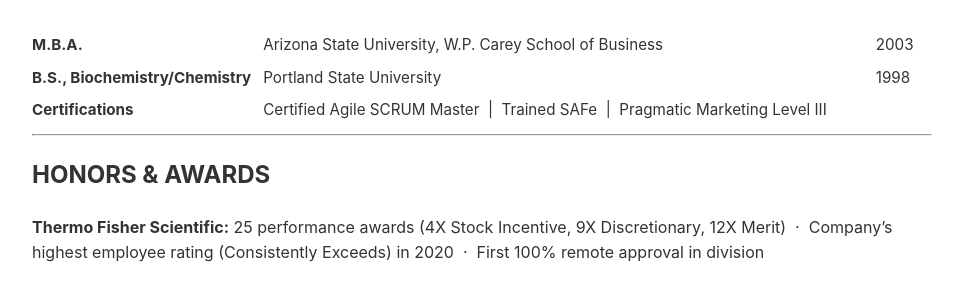
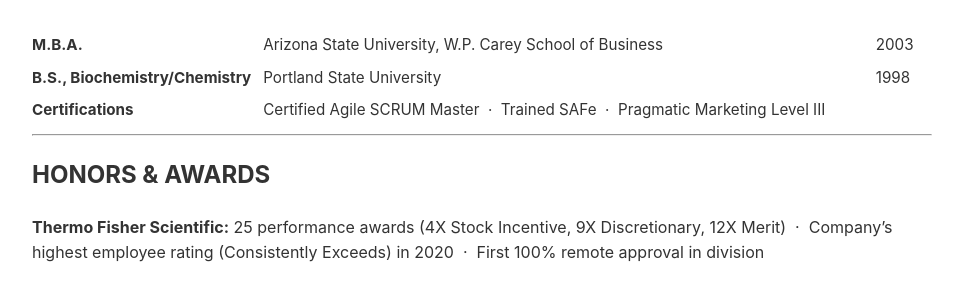
Before and after one commit to tsimech/tsimech.github.io, a Jekyll site: the page built from docs/thermofisher_ai_search.md, in a window 1280 px wide and 900 px high, scrolled down 4292 px. Shown: the part 531-816 px from the top of the window, without its empty margins (158-1121 px from the left). Built offline with Jekyll 4.4.1, drawn with Linux system fonts in a browser that asks for light colours; part of the change alters nothing that is shown.

Commit message:
Consistent separators: replace pipes with middle dots in certifications row

```diff
--- a/docs/thermofisher_ai_search.md
+++ b/docs/thermofisher_ai_search.md
@@ -203,7 +203,7 @@ AI search product leader who designed and built the on-site search experience fo
 <table style="width:100%; border-collapse: collapse; font-size: 0.95em;">
 <tr><td style="font-weight:bold; padding: 4px 12px 4px 0; width:22%; white-space:nowrap;">M.B.A.</td><td style="padding: 4px 12px 4px 0;">Arizona State University, W.P. Carey School of Business</td><td style="padding: 4px 0; white-space:nowrap;">2003</td></tr>
 <tr><td style="font-weight:bold; padding: 4px 12px 4px 0; white-space:nowrap;">B.S., Biochemistry/Chemistry</td><td style="padding: 4px 12px 4px 0;">Portland State University</td><td style="padding: 4px 0; white-space:nowrap;">1998</td></tr>
-<tr><td style="font-weight:bold; padding: 4px 12px 4px 0; white-space:nowrap;">Certifications</td><td style="padding: 4px 0;" colspan="2">Certified Agile SCRUM Master &nbsp;|&nbsp; Trained SAFe &nbsp;|&nbsp; Pragmatic Marketing Level III</td></tr>
+<tr><td style="font-weight:bold; padding: 4px 12px 4px 0; white-space:nowrap;">Certifications</td><td style="padding: 4px 0;" colspan="2">Certified Agile SCRUM Master &nbsp;&middot;&nbsp; Trained SAFe &nbsp;&middot;&nbsp; Pragmatic Marketing Level III</td></tr>
 </table>
 
 ---
```
